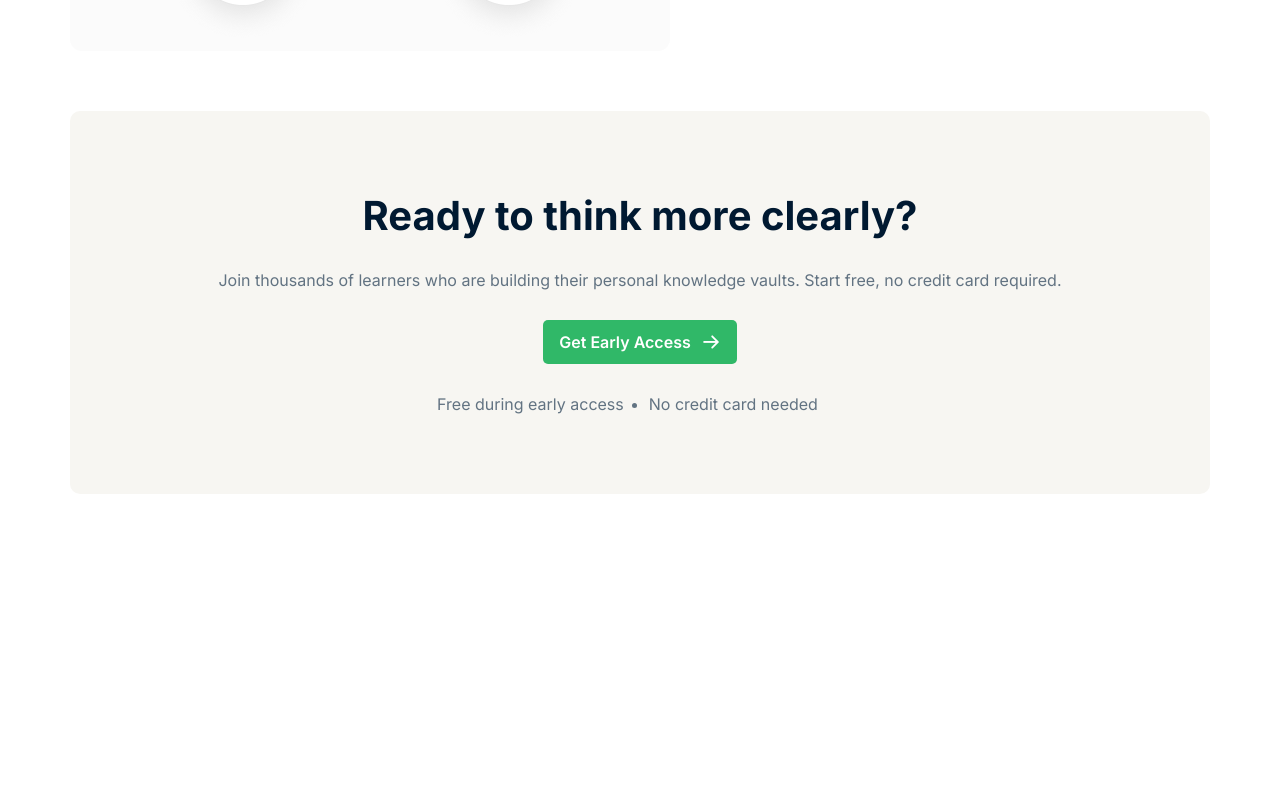
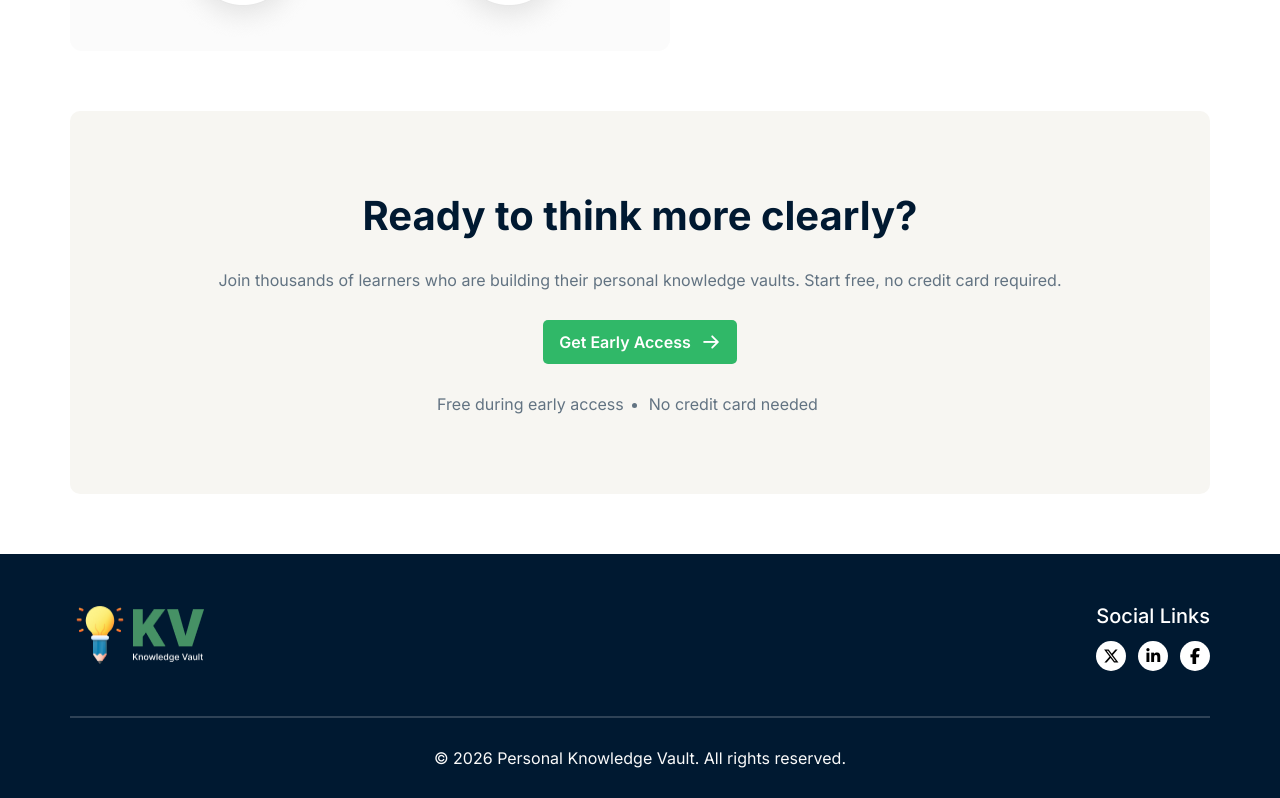
Before and after one commit to mdferdowsanwar/my-ph-a1, a plain HTML site: page index.html in a window 1280 px wide. Shown: the part 1695-2493 px from the top of the page. Before the commit the page ends 2189 px from the top, so only its background shows below. Drawn offline with Linux system fonts and the light colour scheme.

Commit message:
my-ph-a1 adding footer section according to figma

```diff
--- a/index.html
+++ b/index.html
@@ -135,6 +135,24 @@
           <!-- /Early Access section end -->
     </main>
 
-    <footer></footer>
+    <footer id="footer">
+        <div class="container">
+            <div class="footer-top">
+                <img src="./assets/logo-footer.png" alt="">
+                <div class="socials">
+                    <p>Social Links</p>
+                    <ul>
+                        <li><a href=""><i class="fa-brands fa-x-twitter"></i></a></li>
+                        <li><a href=""><i class="fa-brands fa-linkedin-in"></i></a></li>
+                        <li><a href=""><i class="fa-brands fa-facebook-f"></i></a></li>
+                    </ul>
+                </div>
+            </div>
+            <div class="footer-bottom">
+                <hr>
+                <p>&copy; 2026 Personal Knowledge Vault. All rights reserved.</p>
+            </div>
+        </div>
+    </footer>
 </body>
 </html>
--- a/style.css
+++ b/style.css
@@ -226,3 +226,52 @@ header #navbar .nav li a:hover{
     list-style-type: none;
 }
 /* Footer Section CSS */
+#footer{
+    margin-top: 60px;
+    background: rgba(0, 25, 49, 1);
+}
+#footer .container .footer-top{
+    display: flex;
+    justify-content: space-between;
+    padding: 50px 0;
+}
+#footer .container .footer-top .socials{
+    display: flex;
+    flex-direction: column;
+    gap: 8px;
+    color: #ffffff;
+}
+#footer .container .footer-top .socials p{
+    font-size: 20px;
+    font-weight: 500;
+    margin-bottom: 10px;
+}
+#footer .container .footer-top .socials ul{
+    list-style-type: none;
+    display: flex;
+    justify-content: space-between;
+    gap: 10px;
+}
+#footer .container .footer-top .socials ul li a{
+    color: black;
+    background: #ffffff;
+    border-radius: 50%;
+    padding: 5px;
+}
+#footer .container .footer-top .socials ul li a:hover{
+    background: transparent;
+    border: 2px solid #ffffff;
+    color: #ffffff;
+    transition: 0.5s;
+}
+#footer .container .footer-bottom hr{
+    border: 1px solid #E5E7EB;
+    opacity: 0.2;
+}
+#footer .container .footer-bottom p{
+    font-size: 16px;
+    font-weight: 400;
+    color: rgba(250, 250, 250, 1);
+    text-align: center;
+    padding: 30px 0;
+}
```
